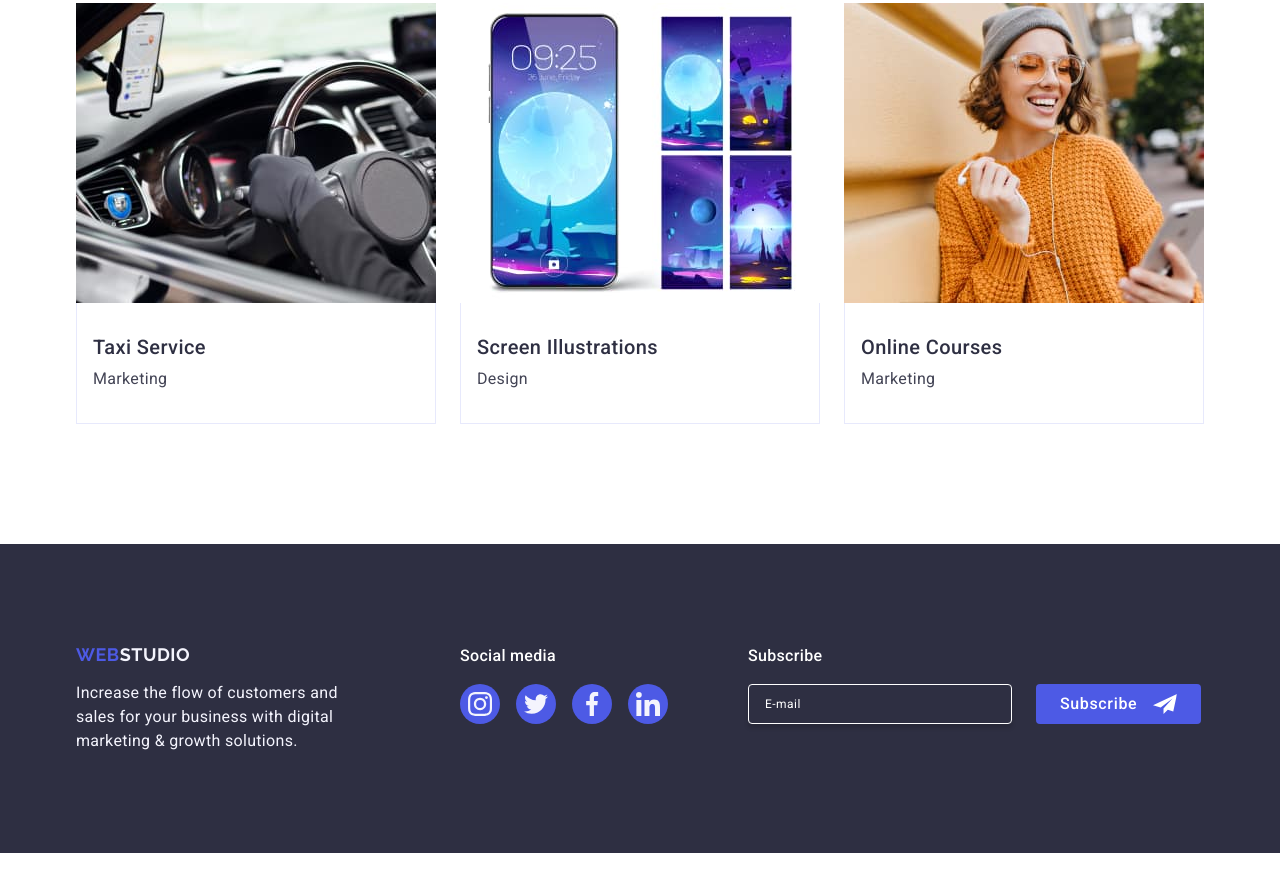
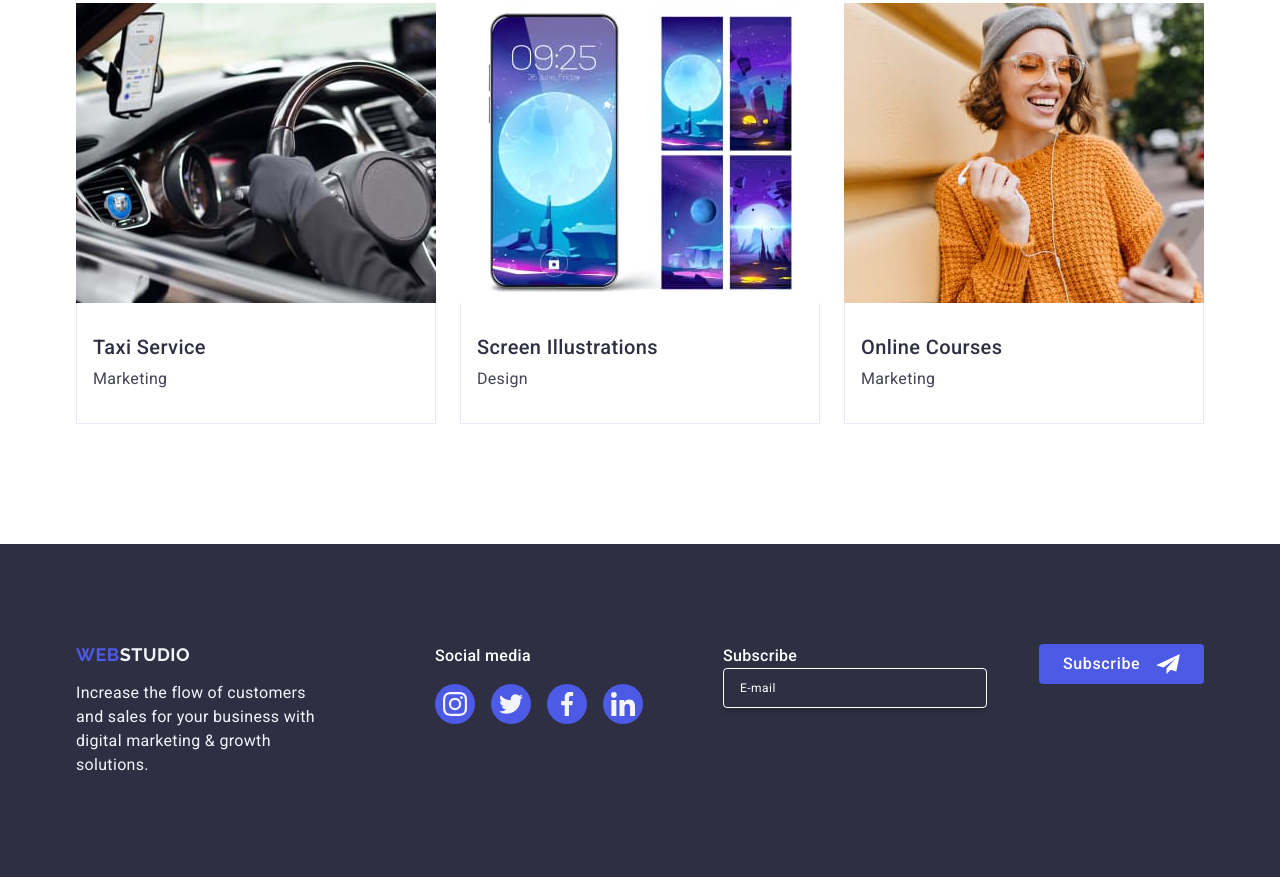
Before and after one commit to ripndrug/goit-markup-hw-05, a plain HTML site: page index.html in a window 1280 px wide. Shown: the part 2639-3516 px from the top of the page. Before the commit the page ends 3492 px from the top, so only its background shows below. Drawn offline with nearby package versions, Linux system fonts and the light colour scheme.

Commit message:
modify css file

```diff
--- a/css/styles.css
+++ b/css/styles.css
@@ -521,7 +521,7 @@ p {
   margin-right: 80px;
 }
 
-.footer-form-text {
+.footer-label {
   font-weight: 500;
   font-size: 16px;
   line-height: 150%;
--- a/index.html
+++ b/index.html
@@ -466,13 +466,18 @@
         </div>
 
         <div class="footer-form-container">
-          <p class="footer-form-text">Subscribe</p>
+          <!-- <p class="footer-form-text">Subscribe</p> -->
           <form class="footer-form">
-            <input
-              type="email"
-              class="footer-email-input"
-              placeholder="E-mail"
-            />
+            <label class="footer-label"
+              >Subscribe
+
+              <input
+                name="footer-email"
+                type="email"
+                class="footer-email-input"
+                placeholder="E-mail"
+              />
+            </label>
             <button type="submit" class="footer-subscribe-btn">
               Subscribe
               <svg class="footer-subscribe-icon" height="20" width="24">
@@ -534,7 +539,6 @@
             <label class="modal-label" for="comment">Comment</label>
             <textarea
               class="modal-textarea"
-              type="text"
               name="comment"
               id="comment"
               placeholder="Text input"
```
